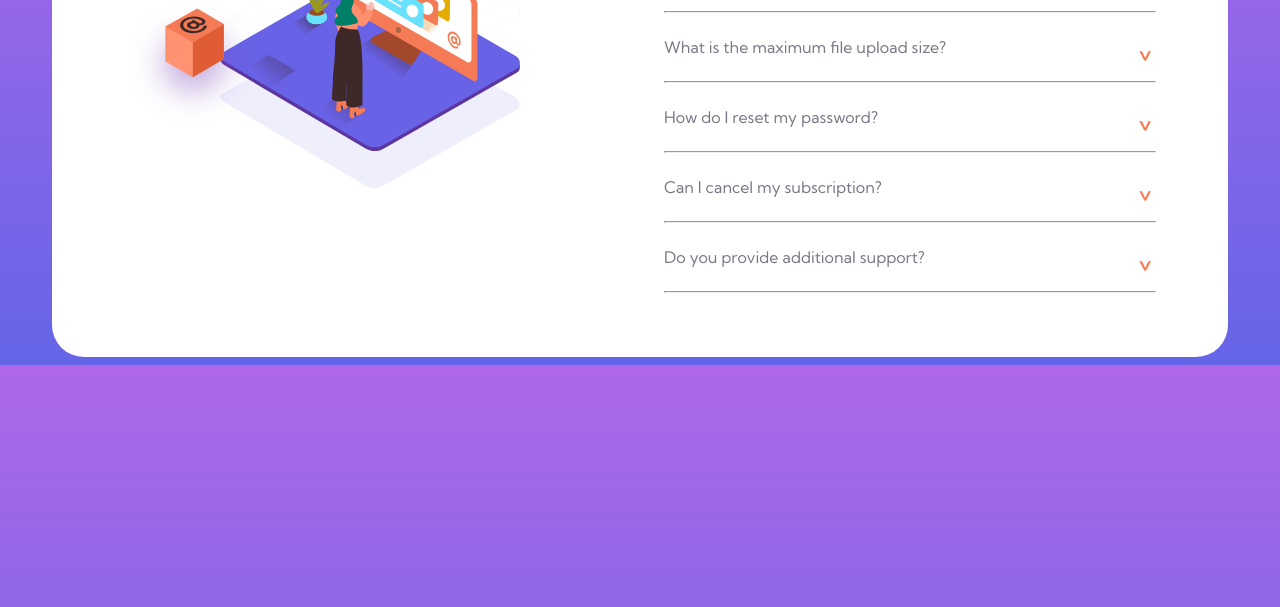
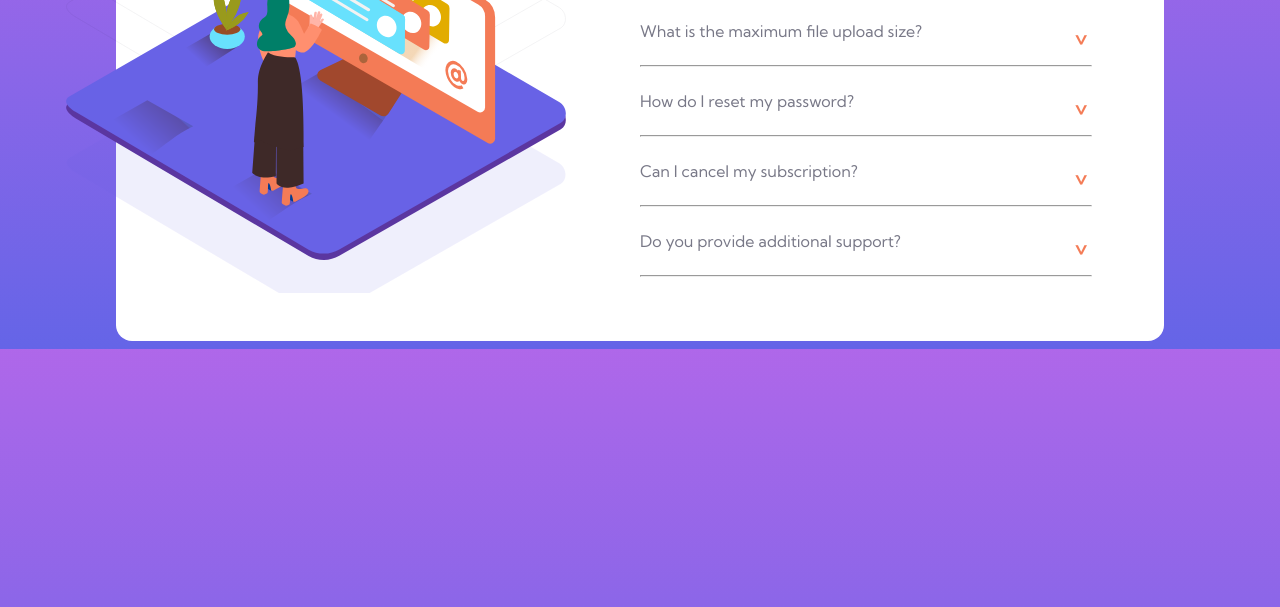
Before and after one commit to casserole27/FMFAQaccordiancardmain, a plain HTML site: page index.html in a window 1280 px wide. Shown: the part 193-800 px from the top of the page. Drawn offline with Linux system fonts and the light colour scheme.

Commit message:
CSS images
Converting image layout to CSS

```diff
--- a/accordiancard.css
+++ b/accordiancard.css
@@ -46,7 +46,7 @@ hr {
 .main-container {
     width: 375px;
     margin: 0 auto;
-    padding: 1.5rem;
+    padding-right: 1.5rem;
     display: grid;
     grid-template-areas:
     "images"
@@ -55,22 +55,31 @@ hr {
 
 /****** IMG STYLING ******/
 
-.image-container {
+
+/*background: bg-color bg-image position/bg-size bg-repeat bg-origin bg-clip bg-attachment initial|inherit;*/
+
+.image-container{
+    /*background: url("images/illustration-woman-online-desktop.svg") no-repeat 100% 45%,
+    url("images/bg-pattern-desktop.svg") no-repeat 100% 72%;*/
+    background: url("images/illustration-woman-online-mobile.svg") /*center/100%*/ no-repeat,
+    url("images/bg-pattern-mobile.svg") /*center/100%*/ no-repeat;
+    /*position: relative;*/
+
+}
+
+/*.image-container {
     grid-area: images;
     margin-top: 3rem;
     display: grid;
     grid-template-rows: 150px;
+}*/
+
+.boximage {
+  position: relative;
+  left: -10%;
 }
 
-.boximage {
-    grid-row: 1;
-    grid-column: 1;
-    z-index: 3;
-    margin-top: 6rem;
-    margin-left: 2rem;
-}
-
-.personimage {
+/*.personimage {
     grid-row: 1;
     grid-column: 1;
     z-index: 2;
@@ -84,7 +93,7 @@ hr {
     z-index: 1;
     margin: 0 auto;
     margin-top: -1rem;
-}
+}*/
 
 /****** ACCORDIAN STYLING ******/
 
@@ -170,19 +179,27 @@ body {
 
 .main-container {
     background-color: white;
-    width: 1080PX;
+    width: 1000px;
     margin: 0 auto;
-    padding: 3rem;
-    border-radius: 2rem;
+    padding-left: 0;
+    padding-right: 3rem;
+    padding-top: 2rem;
+    padding-bottom: 3rem;
+    border-radius: 1rem;
     display: grid;
-    grid-template-columns: 540px 540px;
+    grid-template-columns: 500px 500px;
     grid-template-areas:
     "images faq";
 }
 
-/*.image-container {
-    background-color: white;
-}*/
+.image-container{
+    /*background: url("images/illustration-woman-online-desktop.svg") no-repeat 100% 45%,
+    url("images/bg-pattern-desktop.svg") no-repeat 100% 72%;*/
+    background: url("images/illustration-woman-online-desktop.svg") left/100% no-repeat,
+    url("images/bg-pattern-desktop.svg") left/100% no-repeat;
+    position: relative;
+    left: -10%;
+}
 
 .faq-container {
     grid-area: faq;
--- a/index.html
+++ b/index.html
@@ -34,8 +34,8 @@ March 2022
 <div class="image-container">
 
 <img src="images/illustration-box-desktop.svg" class="boximage" alt="illustration1" width="125">
-<img src="images/illustration-woman-online-desktop.svg" class="personimage" alt="illustration2" width="300">
-<img src="images/bg-pattern-desktop.svg" class="desktopbg" alt="background illustration" width="300">
+<!--<img src="images/illustration-woman-online-desktop.svg" class="personimage" alt="illustration2" width="300">
+<img src="images/bg-pattern-desktop.svg" class="desktopbg" alt="background illustration" width="300">-->
 
 </div>
 
```
Also changed, not shown: 1 other file.
